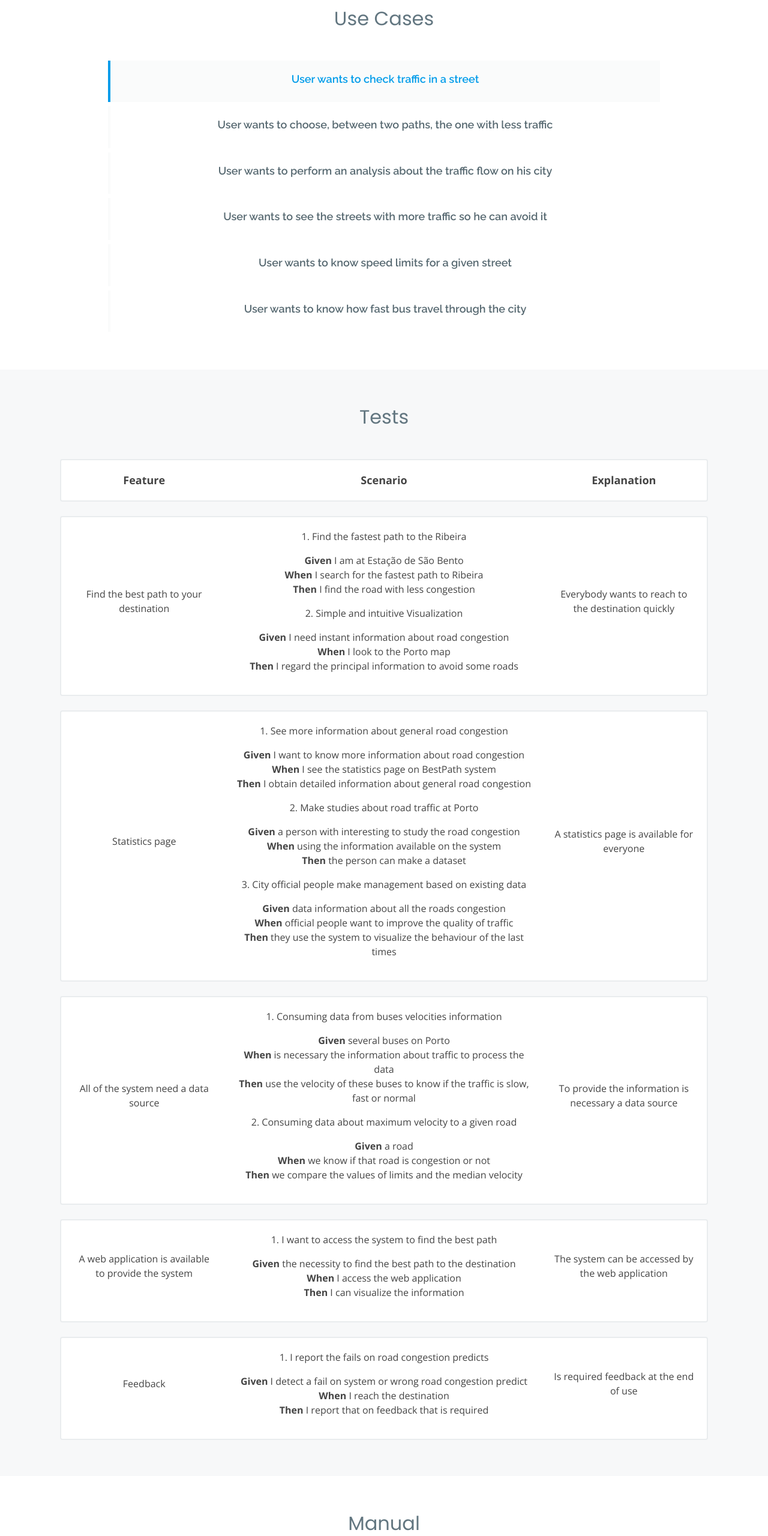
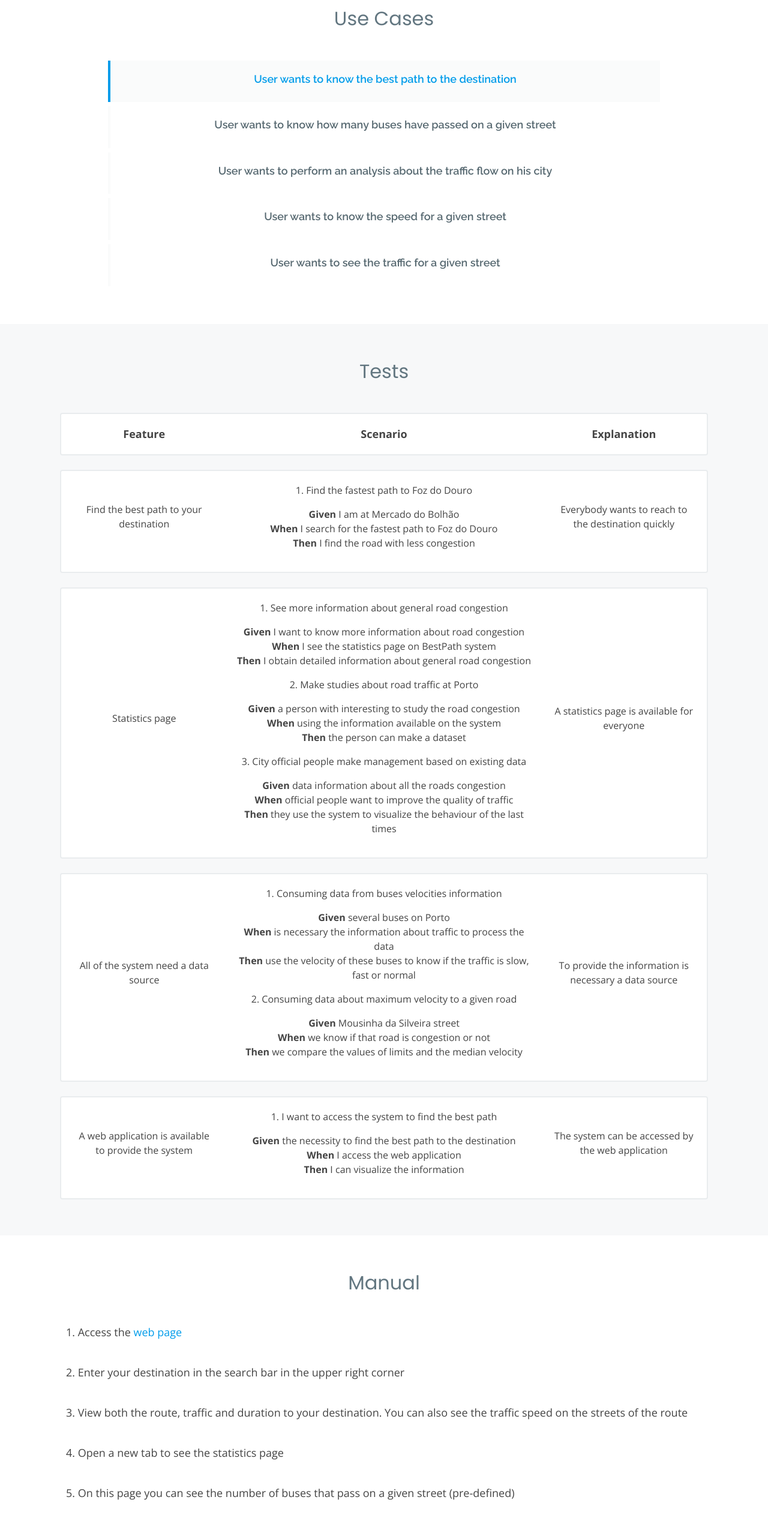
Before and after one commit to avadhesh-kubematics/bestPath, a plain HTML site: page documentation/doc.html in a window 1280 px wide. Shown: the part 3060-5620 px from the top of the page at 60% size. Drawn offline with nearby package versions, Linux system fonts and the light colour scheme.

Commit message:
Update documentation

```diff
--- a/documentation/doc.html
+++ b/documentation/doc.html
@@ -73,10 +73,10 @@
                 <ul>
                   <li><a href="https://docs.google.com/document/d/13L9XrrC5gQnzEP9gXsXqNgqZqT_f7Rlz2aJ_TdC_V7A/edit?usp=sharing">M0</a></li>
                   <li><a href="https://docs.google.com/document/d/1xthDuX46EICflpessaA7YnxTASQEix9WTmfqW-MxNjc/edit?usp=sharing">M1</a></li>
+                  <li><a href="https://docs.google.com/document/d/1x5faKXXnuavwtMzXxP_7pKtR2R9KVnsac_v_zpDUZUs/edit?usp=sharing">M5</a></li>
                 </ul>
               </li>
               <li><a href="https://docs.google.com/spreadsheets/d/1_b69Npt0LRZnv0r5pMCbYyelZP4NoX8lY-o6Ff_MTV8/edit?usp=sharing" style="color:darkgreen;">Timesheet</a></li>
-              <li><a href="#" style="color:darkblue;">JavaDoc</a></li>
               <li><a href="http://code.ua.pt/projects/es-2019-2020-p34/repository" style="color:black;">CodeUA</a></li>
             </ul>
           </li>
@@ -233,12 +233,12 @@
             <ul class="nav nav-tabs flex-column">
               <li class="nav-item" data-aos="fade-up">
                 <a class="nav-link active show" data-toggle="tab">
-                  <h4>User wants to check traffic in a street</h4>
+                  <h4>User wants to know the best path to the destination</h4>
                 </a>
               </li>
               <li class="nav-item mt-2" data-aos="fade-up" data-aos-delay="100">
                 <a class="nav-link" data-toggle="tab" href="#tab-2">
-                  <h4>User wants to choose, between two paths, the one with less traffic</h4>
+                  <h4>User wants to know how many buses have passed on a given street</h4>
                 </a>
               </li>
               <li class="nav-item mt-2" data-aos="fade-up" data-aos-delay="100">
@@ -248,17 +248,12 @@
               </li>
               <li class="nav-item mt-2" data-aos="fade-up" data-aos-delay="100">
                 <a class="nav-link" data-toggle="tab" href="#tab-2">
-                  <h4>User wants to see the streets with more traffic so he can avoid it</h4>
+                  <h4>User wants to know the speed for a given street</h4>
                 </a>
               </li>
               <li class="nav-item mt-2" data-aos="fade-up" data-aos-delay="100">
                 <a class="nav-link" data-toggle="tab" href="#tab-2">
-                  <h4>User wants to know speed limits for a given street</h4>
-                </a>
-              </li>
-              <li class="nav-item mt-2" data-aos="fade-up" data-aos-delay="100">
-                <a class="nav-link" data-toggle="tab" href="#tab-2">
-                  <h4>User wants to know how fast bus travel through the city</h4>
+                  <h4>User wants to see the traffic for a given street</h4>
                 </a>
               </li>
             </ul>
@@ -299,10 +294,8 @@
                 <p>Find the best path to your destination</p>
               </div>
               <div class="col-md-6 col-lg-6">
-                <p>1. Find the fastest path to the Ribeira</p>
-                <p><b>Given</b> I am at Estação de São Bento<br><b>When</b> I search for the fastest path to Ribeira<br><b>Then</b> I find the road with less congestion</p>
-                <p>2. Simple and intuitive Visualization</p>
-                <p><b>Given</b> I need instant information about road congestion<br><b>When</b> I look to the Porto map<br><b>Then</b> I regard the principal information to avoid some roads</p>
+                <p>1. Find the fastest path to Foz do Douro</p>
+                <p><b>Given</b> I am at Mercado do Bolhão<br><b>When</b> I search for the fastest path to Foz do Douro<br><b>Then</b> I find the road with less congestion</p>
               </div>
               <div class="col-md-6 col-lg-3 my-auto">
                 <p>Everybody wants to reach to the destination quickly</p>
@@ -342,7 +335,7 @@
                 <p>1. Consuming data from buses velocities information</p>
                 <p><b>Given</b> several buses on Porto<br><b>When</b> is necessary the information about traffic to process the data<br><b>Then</b> use the velocity of these buses to know if the traffic is slow, fast or normal</p>
                 <p>2. Consuming data about maximum velocity to a given road</p>
-                <p><b>Given</b> a road<br><b>When</b> we know if that road is congestion or not<br><b>Then</b> we compare the values of limits and the median velocity</p>
+                <p><b>Given</b> Mousinha da Silveira street<br><b>When</b> we know if that road is congestion or not<br><b>Then</b> we compare the values of limits and the median velocity</p>
               </div>
               <div class="col-md-6 col-lg-3 my-auto">
                 <p>To provide the information is necessary a data source</p>
@@ -367,23 +360,6 @@
             </div>
           </div>
         </div>
-        <br>
-        <div class="col-md-6 col-lg-12" data-aos="zoom-in">
-          <div class="box">
-            <div class="row">
-              <div class="col-md-6 col-lg-3 my-auto">
-                <p>Feedback</p>
-              </div>
-              <div class="col-md-6 col-lg-6">
-                <p>1. I report the fails on road congestion predicts</p>
-                <p><b>Given</b> I detect a fail on system or wrong road congestion predict<br><b>When</b> I reach the destination<br><b>Then</b> I report that on feedback that is required</p>
-              </div>
-              <div class="col-md-6 col-lg-3 my-auto">
-                <p>Is required feedback at the end of use</p>
-              </div>
-            </div>
-          </div>
-        </div>
       </div>
     </section><!-- End Tests Section -->
 
@@ -397,16 +373,19 @@
 
         <ul class="faq-list">
           <li data-aos="fade-up">
-            <p style="font-size: large;">1. Access the web page</p>
+            <p style="font-size: large;">1. Access the <a style="display:inline" href="http://192.168.160.103:3480">web page</a></p>
           </li>
           <li data-aos="fade-up">
-            <p style="font-size: large;">2. Consult the map of the home page directly and intuitively with information about traffic on the streets of Porto</p>
+            <p style="font-size: large;">2. Enter your destination in the search bar in the upper right corner</p>
           </li>
           <li data-aos="fade-up">
-            <p style="font-size: large;">3. Open a new tab to see the statistics page</p>
+            <p style="font-size: large;">3. View both the route, traffic and duration to your destination. You can also see the traffic speed on the streets of the route</p>
           </li>
           <li data-aos="fade-up">
-            <p style="font-size: large;">4. Open another tab to make a research on the best way forward to Ribeira</p>
+            <p style="font-size: large;">4. Open a new tab to see the statistics page</p>
+          </li>
+          <li data-aos="fade-up">
+            <p style="font-size: large;">5. On this page you can see the number of buses that pass on a given street (pre-defined)</p>
           </li>
         </ul>
 
```
Also changed, not shown: documentation/index.html (+4 -12 lines), 1 other file.
